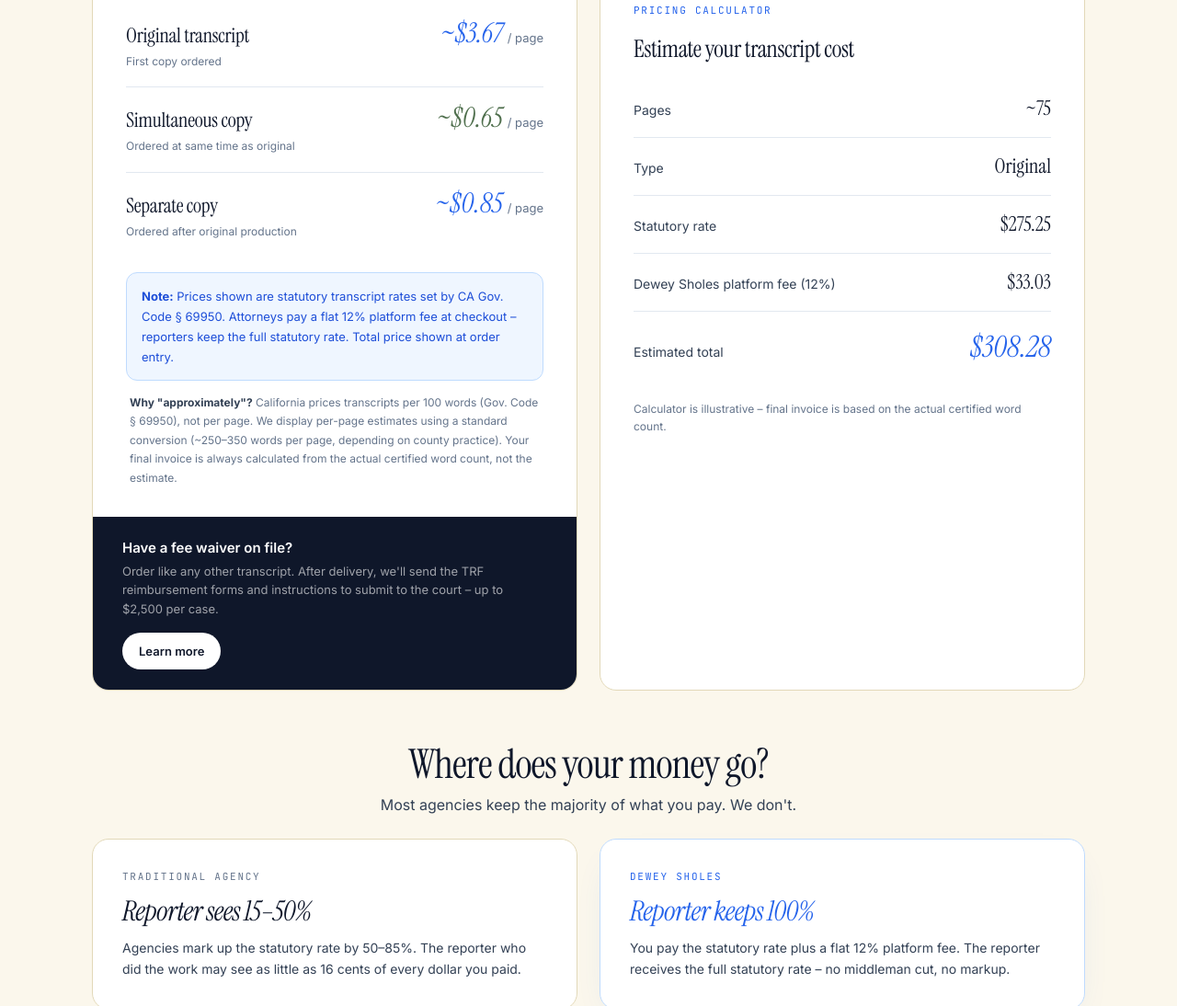
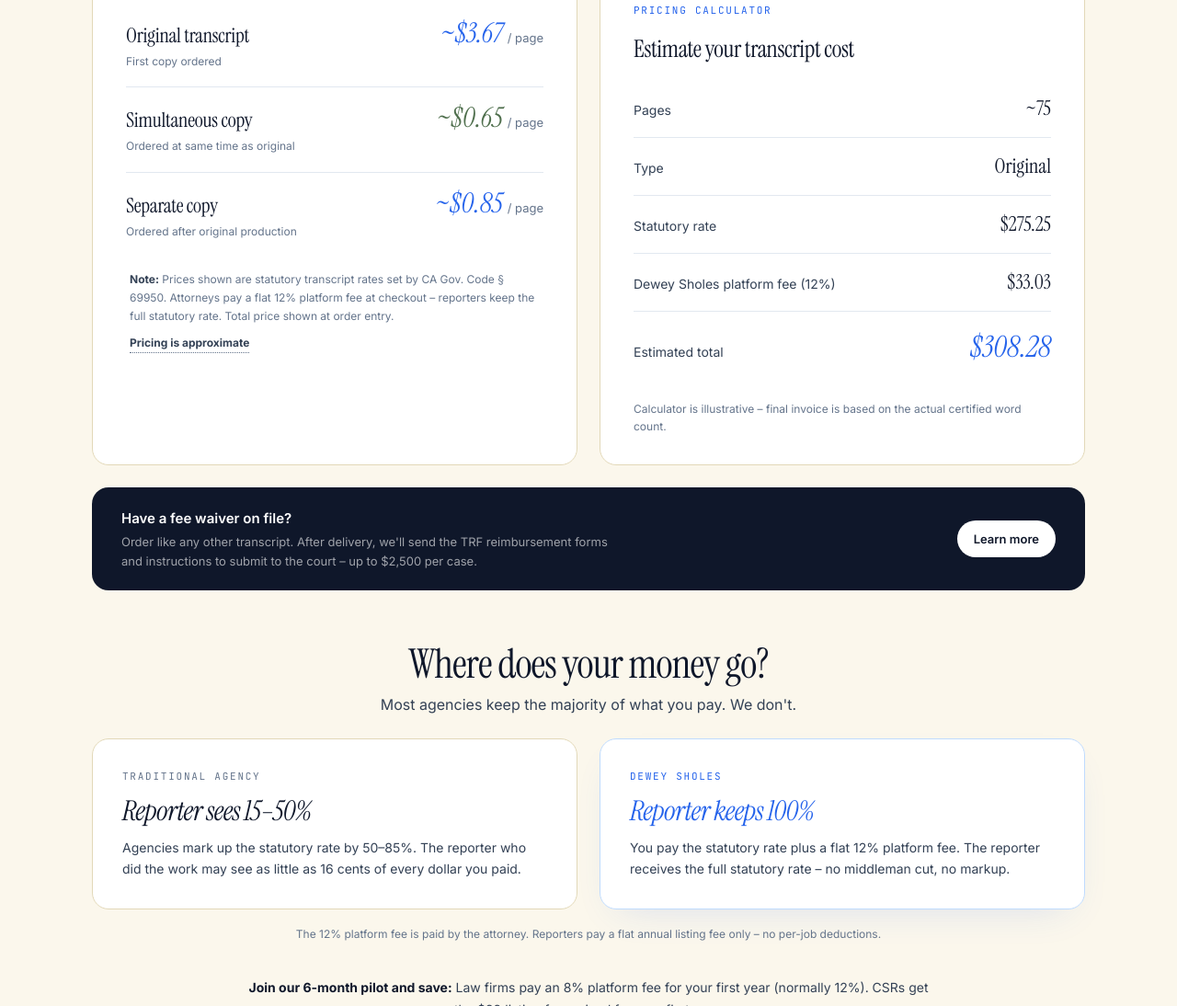
Before and after one commit to pazonada/shorthanders, a plain HTML site: page mockups/hybrid.html in a window 1280 px wide. Shown: the part 3078-4172 px from the top of the page at 92% size. Drawn offline with Linux system fonts and the light colour scheme.

Commit message:
Hybrid mockup: pricing card cleanup (note style, tooltip, fee waiver)
1. Note text now plain (same style as the old "Why approximately" fine
   print) – removed the blue callout box
2. Replaced the "Why approximately?" block with a single dotted-underline
   "Pricing is approximate" trigger; the original explanation appears in
   a styled tooltip on hover/focus
3. Detached the dark "Have a fee waiver on file?" footer from the left
   pricing card – it now sits below the pricing-cards-row as its own
   full-width bar, so the two white cards (pricing rows + calculator)
   sit side-by-side at matching heights

Co-Authored-By: Claude Opus 4.7 (1M context) <noreply@anthropic.com>

```diff
--- a/mockups/hybrid.html
+++ b/mockups/hybrid.html
@@ -574,37 +574,87 @@
   .pricing-row .price.green { color: var(--sage-deep); }
   .pricing-row .price span { font-size: 13px; color: var(--muted); font-style: normal; font-family: 'Inter', sans-serif; }
   .pricing-note {
-    margin-top: 16px;
-    background: var(--brand-soft);
-    border: 1px solid var(--brand-pale);
-    border-radius: 12px;
-    padding: 14px 16px;
-    font-size: 13px; color: var(--brand-dark);
-    line-height: 1.7;
-  }
-  .pricing-note strong { font-weight: 700; }
-  .pricing-fineprint {
     margin-top: 14px;
     padding: 0 4px;
     font-size: 12px; color: var(--muted);
     line-height: 1.7;
   }
-  .pricing-fineprint strong { font-weight: 700; color: var(--ink-soft); }
-  .pricing-card-footer {
+  .pricing-note strong { font-weight: 700; color: var(--ink-soft); }
+  .pricing-approx {
+    margin-top: 8px;
+    padding: 0 4px;
+    font-size: 12px;
+    color: var(--muted);
+    line-height: 1.7;
+  }
+  .tooltip-trigger {
+    border-bottom: 1px dotted var(--muted);
+    cursor: help;
+    position: relative;
+    display: inline-block;
+    font-weight: 700;
+    color: var(--ink-soft);
+  }
+  .tooltip-content {
+    visibility: hidden;
+    opacity: 0;
     background: var(--ink);
     color: #FFFFFF;
+    font-size: 12px;
+    font-weight: 400;
+    font-family: 'Inter', sans-serif;
+    padding: 14px 16px;
+    border-radius: 10px;
+    position: absolute;
+    bottom: calc(100% + 10px);
+    left: 50%;
+    transform: translateX(-50%);
+    width: 340px;
+    max-width: 90vw;
+    z-index: 100;
+    line-height: 1.55;
+    pointer-events: none;
+    transition: opacity 0.15s ease, visibility 0.15s ease;
+    box-shadow: 0 12px 32px -10px rgba(0,0,0,0.35);
+    text-align: left;
+  }
+  .tooltip-content::after {
+    content: "";
+    position: absolute;
+    top: 100%;
+    left: 50%;
+    transform: translateX(-50%);
+    border: 6px solid transparent;
+    border-top-color: var(--ink);
+  }
+  .tooltip-trigger:hover .tooltip-content,
+  .tooltip-trigger:focus .tooltip-content {
+    visibility: visible;
+    opacity: 1;
+  }
+
+  /* detached fee waiver bar (below pricing cards) */
+  .fee-waiver {
+    max-width: 1080px;
+    margin: 24px auto 0;
+    background: var(--ink);
+    color: #FFFFFF;
+    border-radius: 18px;
     padding: 22px 32px;
     display: flex; align-items: center; justify-content: space-between;
-    gap: 16px; flex-wrap: wrap;
+    gap: 20px; flex-wrap: wrap;
   }
-  .pricing-card-footer p { font-weight: 600; font-size: 15px; }
-  .pricing-card-footer .sub { color: rgba(255,255,255,0.6); font-size: 13px; font-weight: 400; margin-top: 4px; max-width: 460px; }
-  .pricing-card-footer a {
-    color: var(--ink); background: var(--bg);
+  @media (max-width: 720px) { .fee-waiver { padding: 20px 24px; } }
+  .fee-waiver p { font-weight: 600; font-size: 15px; }
+  .fee-waiver .sub { color: rgba(255,255,255,0.6); font-size: 13px; font-weight: 400; margin-top: 4px; max-width: 540px; line-height: 1.55; }
+  .fee-waiver a {
+    color: var(--ink); background: #FFFFFF;
     padding: 10px 18px; border-radius: 999px;
     font-size: 13px; font-weight: 600;
     text-decoration: none; white-space: nowrap;
+    transition: background 0.15s ease;
   }
+  .fee-waiver a:hover { background: var(--periwinkle); }
 
   .calc-card {
     background: var(--bg);
@@ -1135,16 +1185,9 @@
           <div class="pricing-note">
             <strong>Note:</strong> Prices shown are statutory transcript rates set by CA Gov. Code § 69950. Attorneys pay a flat 12% platform fee at checkout – reporters keep the full statutory rate. Total price shown at order entry.
           </div>
-          <div class="pricing-fineprint">
-            <strong>Why "approximately"?</strong> California prices transcripts per 100 words (Gov. Code § 69950), not per page. We display per-page estimates using a standard conversion (~250–350 words per page, depending on county practice). Your final invoice is always calculated from the actual certified word count, not the estimate.
+          <div class="pricing-approx">
+            <span class="tooltip-trigger" tabindex="0">Pricing is approximate<span class="tooltip-content">California prices transcripts per 100 words (Gov. Code § 69950), not per page. We display per-page estimates using a standard conversion (~250–350 words per page, depending on county practice). Your final invoice is always calculated from the actual certified word count, not the estimate.</span></span>
           </div>
-        </div>
-        <div class="pricing-card-footer">
-          <div>
-            <p>Have a fee waiver on file?</p>
-            <div class="sub">Order like any other transcript. After delivery, we'll send the TRF reimbursement forms and instructions to submit to the court – up to $2,500 per case.</div>
-          </div>
-          <a href="#">Learn more</a>
         </div>
       </div>
 
@@ -1173,6 +1216,15 @@
         </div>
         <p style="margin-top: 18px; font-size: 12px; color: var(--muted); line-height: 1.6;">Calculator is illustrative – final invoice is based on the actual certified word count.</p>
       </div>
+    </div>
+
+    <!-- Detached fee waiver bar -->
+    <div class="fee-waiver">
+      <div>
+        <p>Have a fee waiver on file?</p>
+        <div class="sub">Order like any other transcript. After delivery, we'll send the TRF reimbursement forms and instructions to submit to the court – up to $2,500 per case.</div>
+      </div>
+      <a href="#">Learn more</a>
     </div>
 
     <!-- Comparison -->
```
